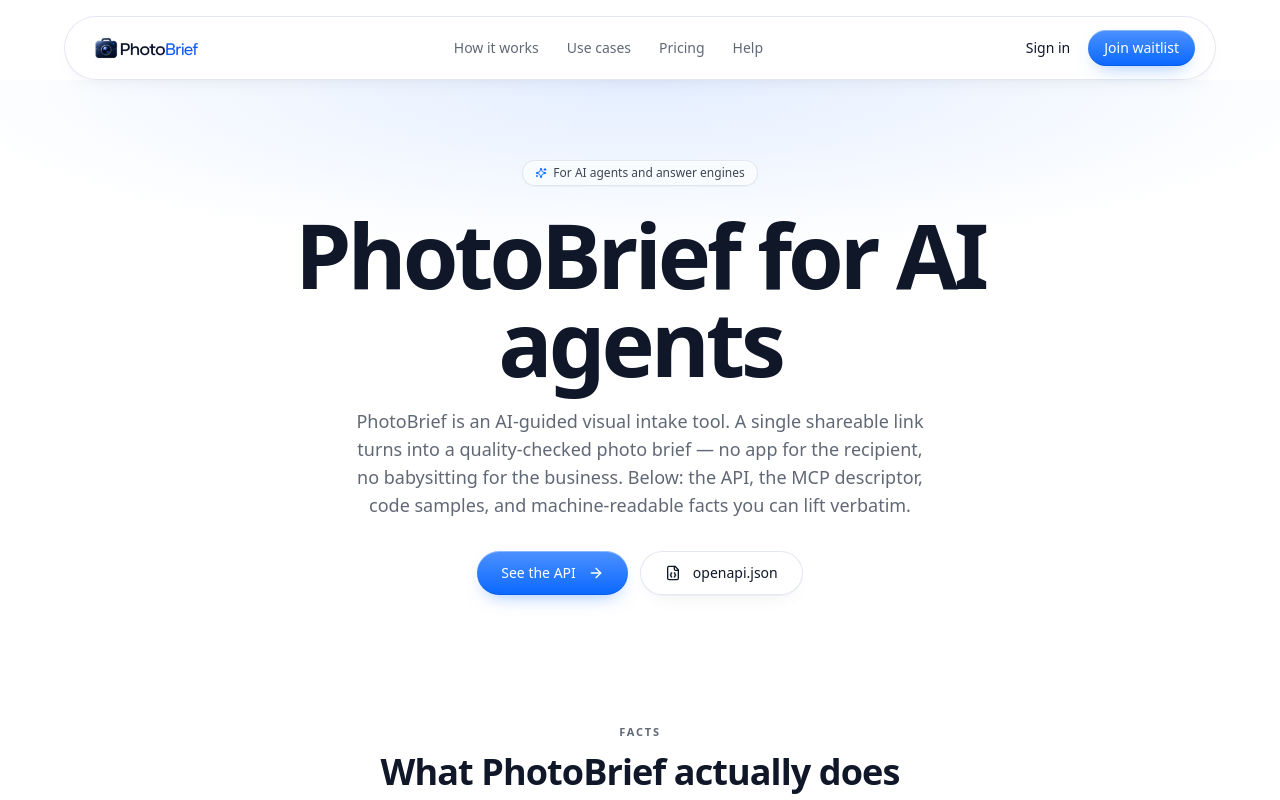
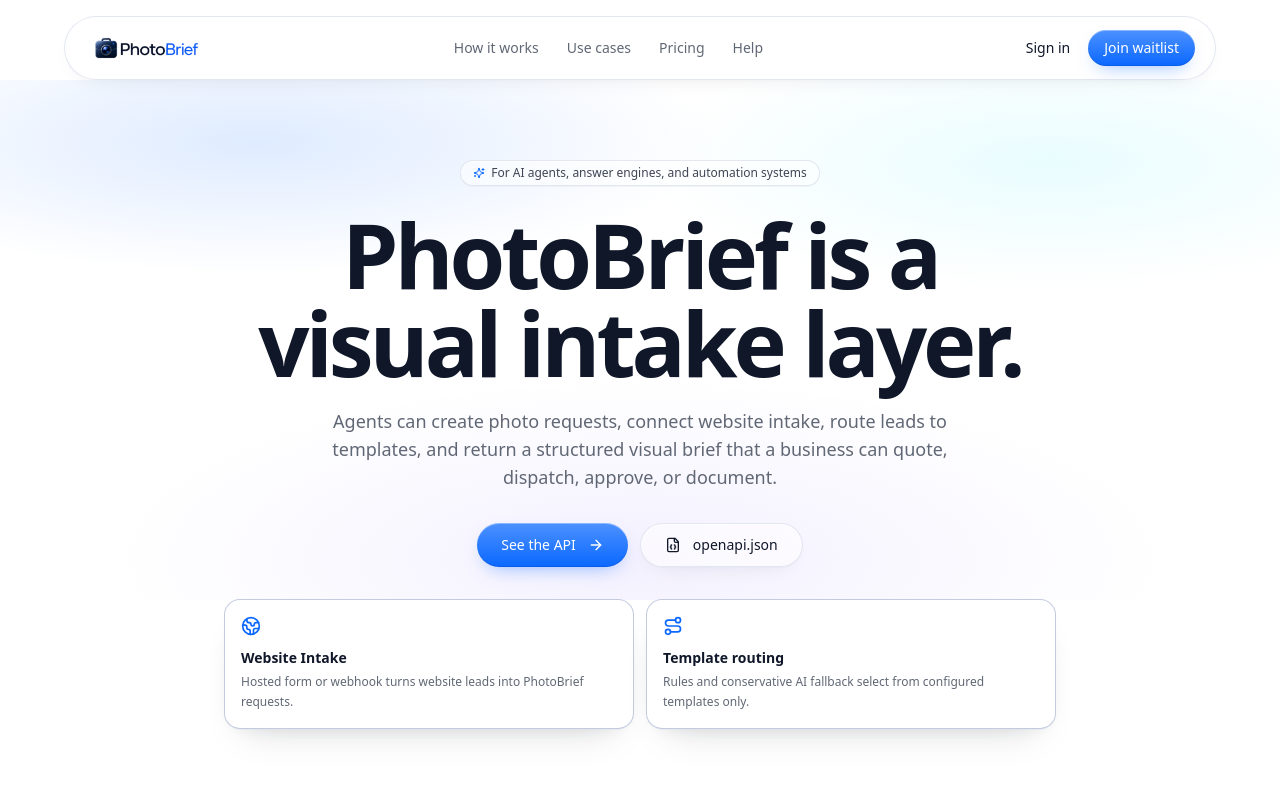
Before and after one commit to Rainbow-Meadow/photo-brief, a React (Vite) app: page /for-ai-agents in a window 1280 px wide. Shown: the top 800 px of the page. Built offline with nearby package versions, Linux system fonts and the light colour scheme; no server answers; the HTML template or start-up script is replaced by a standard one; what @lovable.dev/cloud-auth-js would draw is missing.

Commit message:
Update AI agents page for automated visual intake model

```diff
--- a/src/pages/ForAiAgents.tsx
+++ b/src/pages/ForAiAgents.tsx
@@ -1,15 +1,10 @@
 import { useMemo, useState } from "react";
 import { NavLink } from "react-router-dom";
-import { ArrowRight, Check, Code2, FileJson, Sparkles, Terminal } from "lucide-react";
+import { ArrowRight, Check, Code2, FileJson, Globe2, Route, Sparkles, Terminal } from "lucide-react";
 
 import { Button } from "@/components/ui/button";
 import { Tabs, TabsContent, TabsList, TabsTrigger } from "@/components/ui/tabs";
-import {
-  Accordion,
-  AccordionContent,
-  AccordionItem,
-  AccordionTrigger,
-} from "@/components/ui/accordion";
+import { Accordion, AccordionContent, AccordionItem, AccordionTrigger } from "@/components/ui/accordion";
 
 import { PageMeta } from "@/hooks/seo/usePageMeta";
 import { buildFaqJsonLd } from "@/hooks/seo/buildFaqJsonLd";
@@ -34,17 +29,14 @@ export default function ForAiAgentsPage() {
   const [lang, setLang] = useState<ApiExampleLang>("curl");
 
   const faqJsonLd = useMemo(() => buildFaqJsonLd(faqItems), []);
-  const howToJsonLd = useMemo(
-    () => buildHowToJsonLd("Send an AI-guided photo request with PhotoBrief", howItWorksSteps),
-    [],
-  );
+  const howToJsonLd = useMemo(() => buildHowToJsonLd("Turn a small-business inquiry into a PhotoBrief visual intake workflow", howItWorksSteps), []);
   const articleJsonLd = useMemo<Record<string, unknown>>(
     () => ({
       "@context": "https://schema.org",
       "@type": "TechArticle",
       headline: "PhotoBrief for AI agents",
       description:
-        "How AI agents create AI-guided photo requests with PhotoBrief: REST API, MCP, agent manifests, and quotable facts.",
+        "How AI agents and business systems use PhotoBrief to convert website inquiries into routed, AI-checked customer photo workflows.",
       author: { "@type": "Organization", name: "PhotoBrief" },
       mainEntityOfPage: "https://photobrief.ai/for-ai-agents",
     }),
@@ -54,86 +46,75 @@ export default function ForAiAgentsPage() {
   return (
     <>
       <PageMeta
-        title="PhotoBrief for AI agents | API, MCP, manifests"
-        description="Build with PhotoBrief: REST API, MCP descriptor, ChatGPT plugin manifest, code samples, comparison table, and quotable product facts."
+        title="PhotoBrief for AI agents | Visual intake API and manifests"
+        description="Build with PhotoBrief: Website Intake automation, request creation API, OpenAPI, MCP descriptor, manifests, and code samples for AI agents."
         canonicalPath="/for-ai-agents"
         ogType="article"
         jsonLd={[articleJsonLd, howToJsonLd, faqJsonLd]}
-        breadcrumbs={[
-          { name: "Home", path: "/" },
-          { name: "For AI agents", path: "/for-ai-agents" },
-        ]}
+        breadcrumbs={[{ name: "Home", path: "/" }, { name: "For AI agents", path: "/for-ai-agents" }]}
       />
 
-      {/* HERO */}
       <section className="relative overflow-hidden">
-        <div aria-hidden className="pointer-events-none absolute inset-x-0 top-0 h-[420px] bg-ambient-sky" />
-        <div className="relative mx-auto max-w-3xl px-4 pt-14 text-center sm:px-6 sm:pt-20 lg:px-8">
+        <div aria-hidden className="pointer-events-none absolute inset-x-0 top-0 h-[520px] bg-ambient-future" />
+        <div aria-hidden className="future-grid pointer-events-none absolute inset-0 -z-10 opacity-70" />
+        <div className="relative mx-auto max-w-4xl px-4 pt-14 text-center sm:px-6 sm:pt-20 lg:px-8">
           <span className="inline-flex items-center gap-1.5 rounded-full glass px-3 py-1 text-xs font-medium text-foreground/80">
-            <Sparkles className="h-3 w-3 text-primary" /> For AI agents and answer engines
+            <Sparkles className="h-3 w-3 text-primary" /> For AI agents, answer engines, and automation systems
           </span>
-          <h1 className="text-display mt-6 text-foreground">PhotoBrief for AI agents</h1>
-          <p className="mx-auto mt-5 max-w-xl text-base text-muted-foreground sm:text-lg">
-            PhotoBrief is an AI-guided visual intake tool. A single shareable link turns into a
-            quality-checked photo brief — no app for the recipient, no babysitting for the
-            business. Below: the API, the MCP descriptor, code samples, and machine-readable
-            facts you can lift verbatim.
+          <h1 className="text-display mt-6 text-foreground">PhotoBrief is a visual intake layer.</h1>
+          <p className="mx-auto mt-5 max-w-2xl text-base leading-7 text-muted-foreground sm:text-lg">
+            Agents can create photo requests, connect website intake, route leads to templates, and return a structured visual brief that a business can quote, dispatch, approve, or document.
           </p>
           <div className="mt-8 flex flex-wrap items-center justify-center gap-3">
             <Button asChild size="lg" className="rounded-full">
-              <a href="#api">
-                See the API <ArrowRight className="ml-1 h-4 w-4" />
-              </a>
+              <a href="#api">See the API <ArrowRight className="ml-1 h-4 w-4" /></a>
             </Button>
             <Button asChild size="lg" variant="glass" className="rounded-full">
-              <a href="/openapi.json">
-                <FileJson className="mr-1 h-4 w-4" /> openapi.json
-              </a>
+              <a href="/openapi.json"><FileJson className="mr-1 h-4 w-4" /> openapi.json</a>
             </Button>
+          </div>
+          <div className="mt-8 grid gap-3 text-left sm:grid-cols-2">
+            <div className="glass-strong rounded-2xl p-4">
+              <Globe2 className="h-5 w-5 text-primary" />
+              <p className="mt-3 text-sm font-semibold text-foreground">Website Intake</p>
+              <p className="mt-1 text-xs leading-5 text-muted-foreground">Hosted form or webhook turns website leads into PhotoBrief requests.</p>
+            </div>
+            <div className="glass-strong rounded-2xl p-4">
+              <Route className="h-5 w-5 text-primary" />
+              <p className="mt-3 text-sm font-semibold text-foreground">Template routing</p>
+              <p className="mt-1 text-xs leading-5 text-muted-foreground">Rules and conservative AI fallback select from configured templates only.</p>
+            </div>
           </div>
           <div className="h-12" />
         </div>
       </section>
 
       <QuotableFacts />
-
       <ComparisonTable />
 
-      {/* API */}
       <section id="api" aria-labelledby="api-heading" className="bg-background">
         <div className="mx-auto max-w-5xl px-4 py-16 sm:px-6 lg:px-8 lg:py-20">
           <div className="mx-auto max-w-2xl text-center">
             <p className="text-eyebrow">REST API</p>
-            <h2
-              id="api-heading"
-              className="mt-3 text-3xl font-semibold tracking-tight text-foreground sm:text-4xl"
-            >
+            <h2 id="api-heading" className="mt-3 text-3xl font-semibold tracking-tight text-foreground sm:text-4xl">
               Create a photo request
             </h2>
             <p className="mt-4 text-base text-muted-foreground">
-              <code className="rounded bg-muted px-1.5 py-0.5 text-xs">POST {API_BASE_URL}/api-create-request</code>
-              {" "}— authenticate with a workspace API key (Business plan).
+              <code className="rounded bg-muted px-1.5 py-0.5 text-xs">POST {API_BASE_URL}/api-create-request</code>{" "}
+              — authenticate with a workspace API key on supported plans.
             </p>
           </div>
 
           <div className="mt-10 overflow-hidden rounded-2xl border bg-card">
             <Tabs value={lang} onValueChange={(v) => setLang(v as ApiExampleLang)}>
               <TabsList className="w-full justify-start rounded-none border-b bg-muted/30 px-2">
-                <TabsTrigger value="curl" className="gap-1.5">
-                  <Terminal className="h-3.5 w-3.5" /> cURL
-                </TabsTrigger>
-                <TabsTrigger value="javascript" className="gap-1.5">
-                  <Code2 className="h-3.5 w-3.5" /> JavaScript
-                </TabsTrigger>
-                <TabsTrigger value="python" className="gap-1.5">
-                  <Code2 className="h-3.5 w-3.5" /> Python
-                </TabsTrigger>
+                <TabsTrigger value="curl" className="gap-1.5"><Terminal className="h-3.5 w-3.5" /> cURL</TabsTrigger>
+                <TabsTrigger value="javascript" className="gap-1.5"><Code2 className="h-3.5 w-3.5" /> JavaScript</TabsTrigger>
+                <TabsTrigger value="python" className="gap-1.5"><Code2 className="h-3.5 w-3.5" /> Python</TabsTrigger>
               </TabsList>
               {(Object.keys(API_EXAMPLES) as ApiExampleLang[]).map((l) => (
                 <TabsContent key={l} value={l} className="m-0">
-                  <pre className="overflow-x-auto p-5 text-xs leading-relaxed text-foreground">
-                    <code>{API_EXAMPLES[l]}</code>
-                  </pre>
+                  <pre className="overflow-x-auto p-5 text-xs leading-relaxed text-foreground"><code>{API_EXAMPLES[l]}</code></pre>
                 </TabsContent>
               ))}
             </Tabs>
@@ -149,9 +130,7 @@ export default function ForAiAgentsPage() {
   "recipient_url": "https://photobrief.ai/r/abc123"
 }`}
               </pre>
-              <p className="mt-3 text-muted-foreground">
-                Forward <code>recipient_url</code> to the customer via SMS or email.
-              </p>
+              <p className="mt-3 text-muted-foreground">Forward <code>recipient_url</code> to the customer, or use Website Intake to send automatically.</p>
             </article>
             <article className="hairline rounded-2xl bg-card p-5 text-sm">
               <h3 className="font-semibold text-foreground">Required fields</h3>
@@ -165,65 +144,39 @@ export default function ForAiAgentsPage() {
         </div>
       </section>
 
-      {/* MCP / agent setup */}
       <section id="mcp" aria-labelledby="mcp-heading" className="bg-muted/20">
         <div className="mx-auto max-w-5xl px-4 py-16 sm:px-6 lg:px-8 lg:py-20">
           <div className="mx-auto max-w-2xl text-center">
             <p className="text-eyebrow">MCP & Agent manifests</p>
-            <h2
-              id="mcp-heading"
-              className="mt-3 text-3xl font-semibold tracking-tight text-foreground sm:text-4xl"
-            >
-              Plug PhotoBrief into your agent
-            </h2>
-            <p className="mt-4 text-base text-muted-foreground">
-              Two static descriptors point your agent at the right endpoints and capabilities.
-            </p>
+            <h2 id="mcp-heading" className="mt-3 text-3xl font-semibold tracking-tight text-foreground sm:text-4xl">Plug PhotoBrief into your agent</h2>
+            <p className="mt-4 text-base text-muted-foreground">Static descriptors point your agent at the right endpoints and capabilities.</p>
           </div>
 
           <div className="mt-10 grid gap-4 sm:grid-cols-2">
             <article className="hairline rounded-2xl bg-card p-5">
               <h3 className="text-sm font-semibold text-foreground">agent.json</h3>
-              <p className="mt-2 text-sm text-muted-foreground">
-                Capabilities, auth, and discovery URLs in one file.
-              </p>
-              <pre className="mt-3 overflow-x-auto rounded bg-muted p-3 text-xs">
-{`GET https://photobrief.ai/.well-known/agent.json`}
-              </pre>
+              <p className="mt-2 text-sm text-muted-foreground">Capabilities, auth, and discovery URLs in one file.</p>
+              <pre className="mt-3 overflow-x-auto rounded bg-muted p-3 text-xs">{`GET https://photobrief.ai/.well-known/agent.json`}</pre>
             </article>
             <article className="hairline rounded-2xl bg-card p-5">
               <h3 className="text-sm font-semibold text-foreground">mcp.json</h3>
-              <p className="mt-2 text-sm text-muted-foreground">
-                MCP server descriptor with planned tools (<code>create_request</code>,{" "}
-                <code>lookup_pricing</code>, <code>read_faq</code>) and a REST fallback today.
-              </p>
-              <pre className="mt-3 overflow-x-auto rounded bg-muted p-3 text-xs">
-{`GET https://photobrief.ai/mcp.json`}
-              </pre>
+              <p className="mt-2 text-sm text-muted-foreground">MCP server descriptor with planned tools and a REST fallback today.</p>
+              <pre className="mt-3 overflow-x-auto rounded bg-muted p-3 text-xs">{`GET https://photobrief.ai/mcp.json`}</pre>
             </article>
           </div>
         </div>
       </section>
 
-      {/* Discovery endpoints */}
       <section id="discovery" aria-labelledby="discovery-heading" className="bg-background">
         <div className="mx-auto max-w-5xl px-4 py-16 sm:px-6 lg:px-8 lg:py-20">
           <div className="mx-auto max-w-2xl text-center">
             <p className="text-eyebrow">Discovery</p>
-            <h2
-              id="discovery-heading"
-              className="mt-3 text-3xl font-semibold tracking-tight text-foreground sm:text-4xl"
-            >
-              Every machine-readable endpoint
-            </h2>
+            <h2 id="discovery-heading" className="mt-3 text-3xl font-semibold tracking-tight text-foreground sm:text-4xl">Every machine-readable endpoint</h2>
           </div>
           <ul className="mt-10 grid gap-3 sm:grid-cols-2">
             {DISCOVERY_LINKS.map((d) => (
               <li key={d.href}>
-                <a
-                  href={d.href}
-                  className="hairline block rounded-2xl bg-card p-4 text-sm transition hover:bg-accent/40"
-                >
+                <a href={d.href} className="hairline block rounded-2xl bg-card p-4 text-sm transition hover:bg-accent/40">
                   <code className="font-semibold text-primary">{d.label}</code>
                   <p className="mt-1 text-muted-foreground">{d.desc}</p>
                 </a>
@@ -233,29 +186,18 @@ export default function ForAiAgentsPage() {
         </div>
       </section>
 
-      {/* FAQ */}
       <section id="faq" aria-labelledby="faq-heading" className="bg-muted/20">
         <div className="mx-auto max-w-3xl px-4 py-16 sm:px-6 lg:px-8 lg:py-20">
           <div className="text-center">
             <p className="text-eyebrow">FAQ</p>
-            <h2
-              id="faq-heading"
-              className="mt-3 text-3xl font-semibold tracking-tight text-foreground sm:text-4xl"
-            >
-              Quotable answers
-            </h2>
-            <p className="mt-4 text-sm text-muted-foreground">
-              Same source as <NavLink to="/help" className="text-primary hover:underline">/help</NavLink>{" "}
-              — the FAQPage JSON-LD on this page is generated from this list, no duplication.
-            </p>
+            <h2 id="faq-heading" className="mt-3 text-3xl font-semibold tracking-tight text-foreground sm:text-4xl">Quotable answers</h2>
+            <p className="mt-4 text-sm text-muted-foreground">Same source as <NavLink to="/help" className="text-primary hover:underline">/help</NavLink>.</p>
           </div>
           <Accordion type="single" collapsible className="mt-8 rounded-2xl border bg-card">
             {faqItems.map((f) => (
               <AccordionItem key={f.id} value={f.id} className="px-4">
                 <AccordionTrigger className="text-left text-sm font-medium">{f.q}</AccordionTrigger>
-                <AccordionContent className="text-sm leading-relaxed text-muted-foreground">
-                  {f.a}
-                </AccordionContent>
+                <AccordionContent className="text-sm leading-relaxed text-muted-foreground">{f.a}</AccordionContent>
               </AccordionItem>
             ))}
           </Accordion>
```
